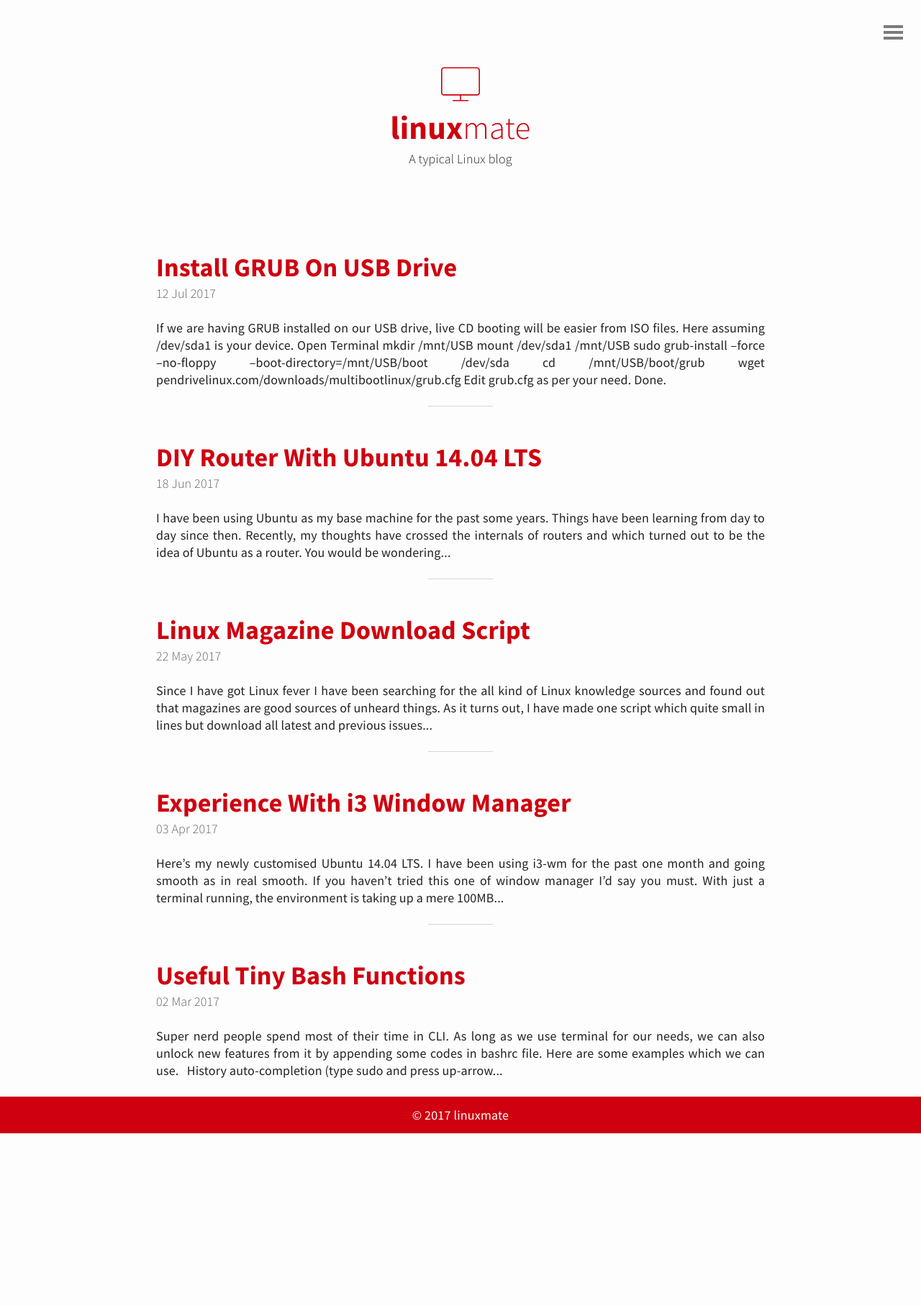
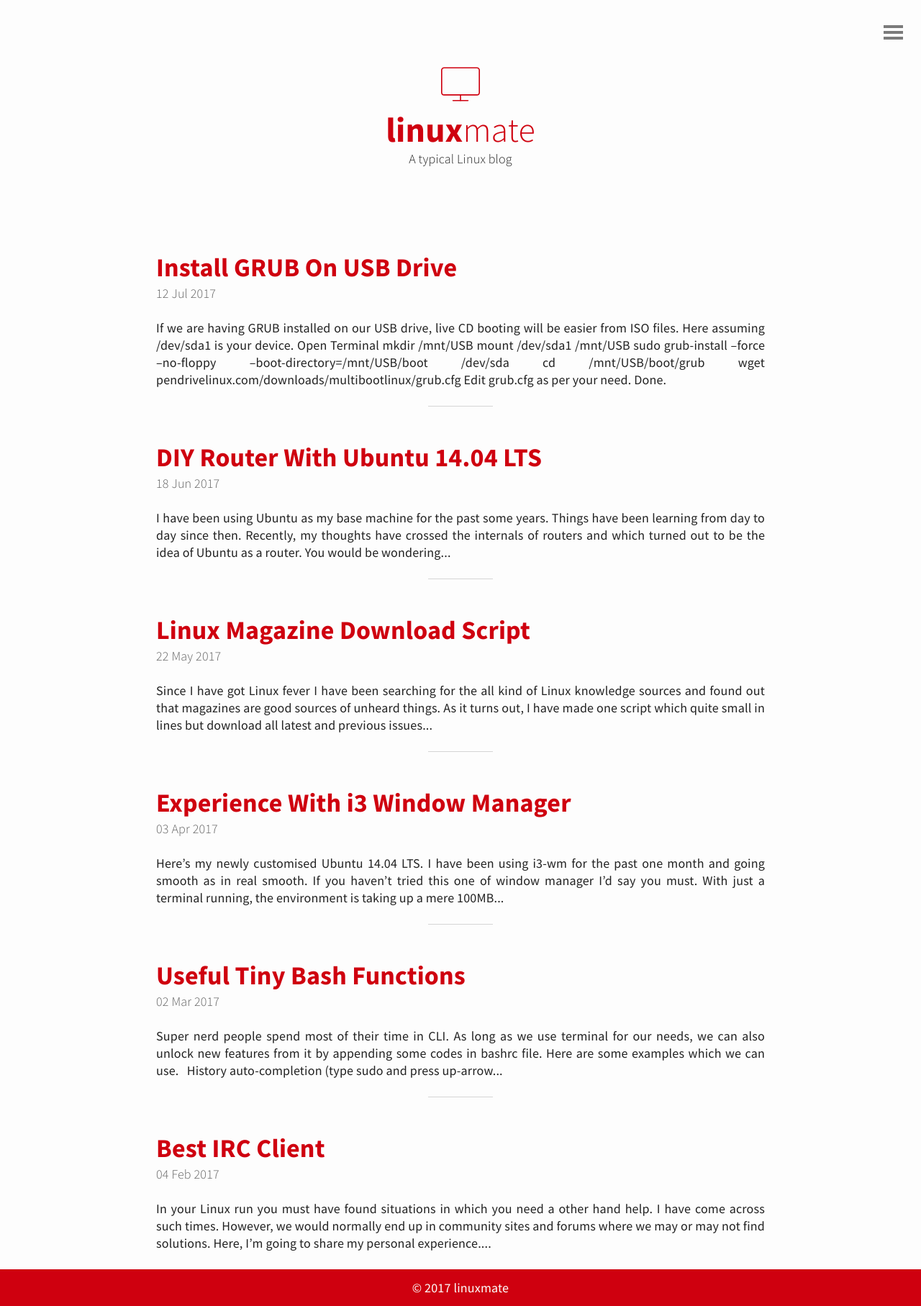
Before and after one commit to shonry271192/-, a Jekyll site: the page built from index.html, in a window 1280 px wide. Shown: the whole page at 72% size. Built offline with Jekyll 4.4.1, drawn with Linux system fonts in a browser that asks for light colours; the list of posts is cut into pages by our own code; before the commit the page ends 1575 px from its top, so only the background shows below that.

Commit message:
added post

```diff
--- /dev/null
+++ b/_posts/2017-02-04-Best-IRC-Client.md
@@ -0,0 +1,15 @@
+---
+title: Best IRC Client
+---
+In your Linux run you must have found situations in which you need a other hand help. I have come across such times. However, we would normally end up in community sites and forums where we may or may not find solutions. Here, I'm going to share my personal experience.
+Last time, I had trouble installing Ubuntu from minimal CD and PPPoE connection (ADSL). As always, Ubuntu wiki pages had cleared out my doubts, but not solved though. It turned out, I happened to know about irc which works from terminal itself and makes communication possible with peers. IRSSI, a irc client which satisfied my needs.
+
+**Installation**
+`sudo apt-get install irssi`
+
+**Usage**
+`/connet irc.freenode.net`
+`/join #ubuntu`
+`Alt + 2`
+
+I had spent time in irc chat and found some other ideas with them. Unfortunately, I still couldn't find solution for my above mentioned problem.
--- a/_sass/typography.scss
+++ b/_sass/typography.scss
@@ -17,7 +17,7 @@ p, ul, ol {
 }
 
 h1 {
-	font-size: 2.00em; /* 36px/16px */
+	font-size: 2.25em; /* 36px/16px */
 	line-height: 1.3333em; /* 48px/36px */
 	padding: 0.33335em 0; /* 12px/36px * 2 (Use padding instead of margin to maintain proximity with paragraph) */
 }
@@ -59,7 +59,7 @@ p, ul, ol {
 }
 
 h1 {
-	font-size: 2.50em; /* 48px/18px */
+	font-size: 2.6667em; /* 48px/18px */
 	line-height: 1em; /* 48px/48px */
 	padding: 0.25em 0; /* 12px/48px * 2 (Use padding instead of margin to maintain proximity with paragraph) */
 }
--- a/archive.md
+++ b/archive.md
@@ -5,6 +5,7 @@ title: Archive
 
 ### Archive
 
+`04 Feb 2017`&nbsp;&nbsp;&nbsp;&nbsp;&nbsp;[Best IRC Client](/kevydotvinu.github.io/Best-IRC-Client)
 `02 Mar 2017`&nbsp;&nbsp;&nbsp;&nbsp;&nbsp;[Useful Tiny Bash Functions](/kevydotvinu.github.io/Useful-Tiny-Bash-Functions)
 `03 Apr 2017`&nbsp;&nbsp;&nbsp;&nbsp;&nbsp;[Experience With i3 Window Manager](Experience-With-i3_Window-Manager)
 `22 May 2017`&nbsp;&nbsp;&nbsp;&nbsp;&nbsp;[Linux Magazine Download Script](/kevydotvinu.github.io/Linux-Magazines-Download-Script)
```
Also changed, not shown: 1 other file.
